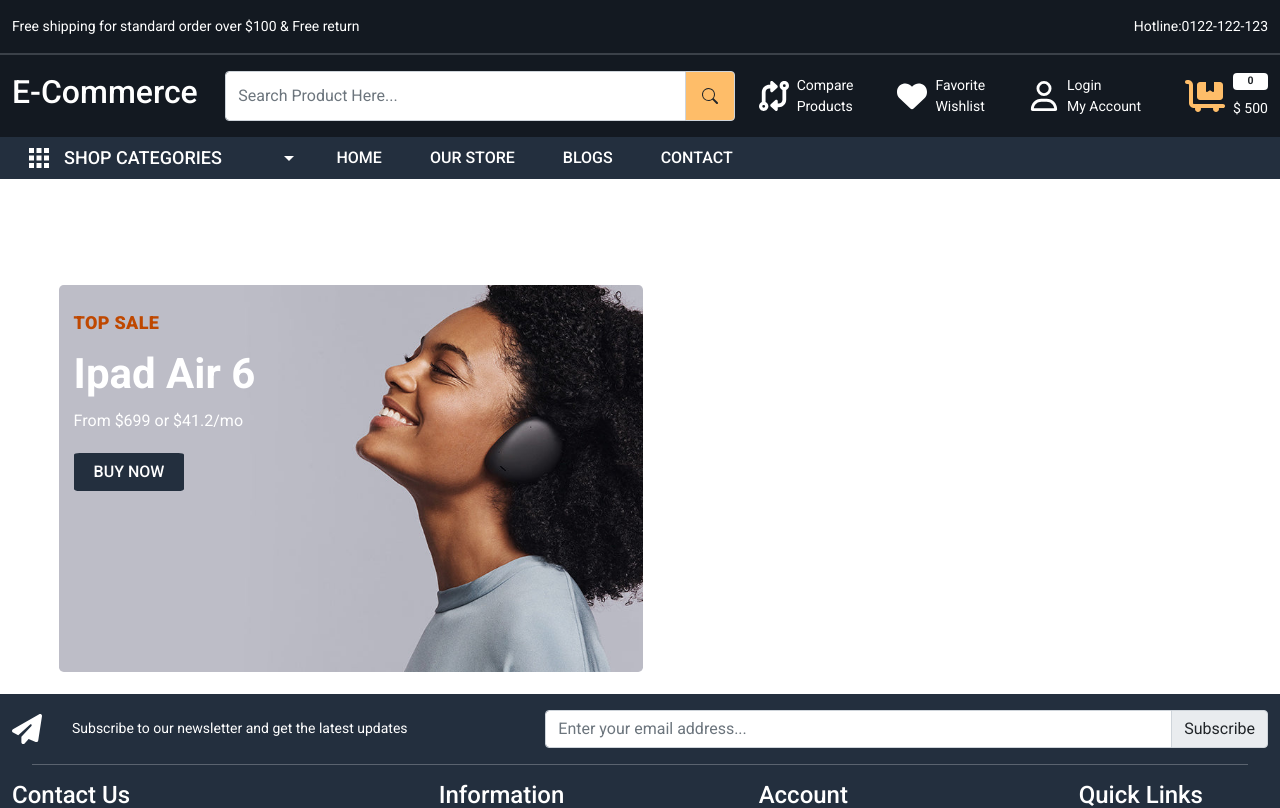
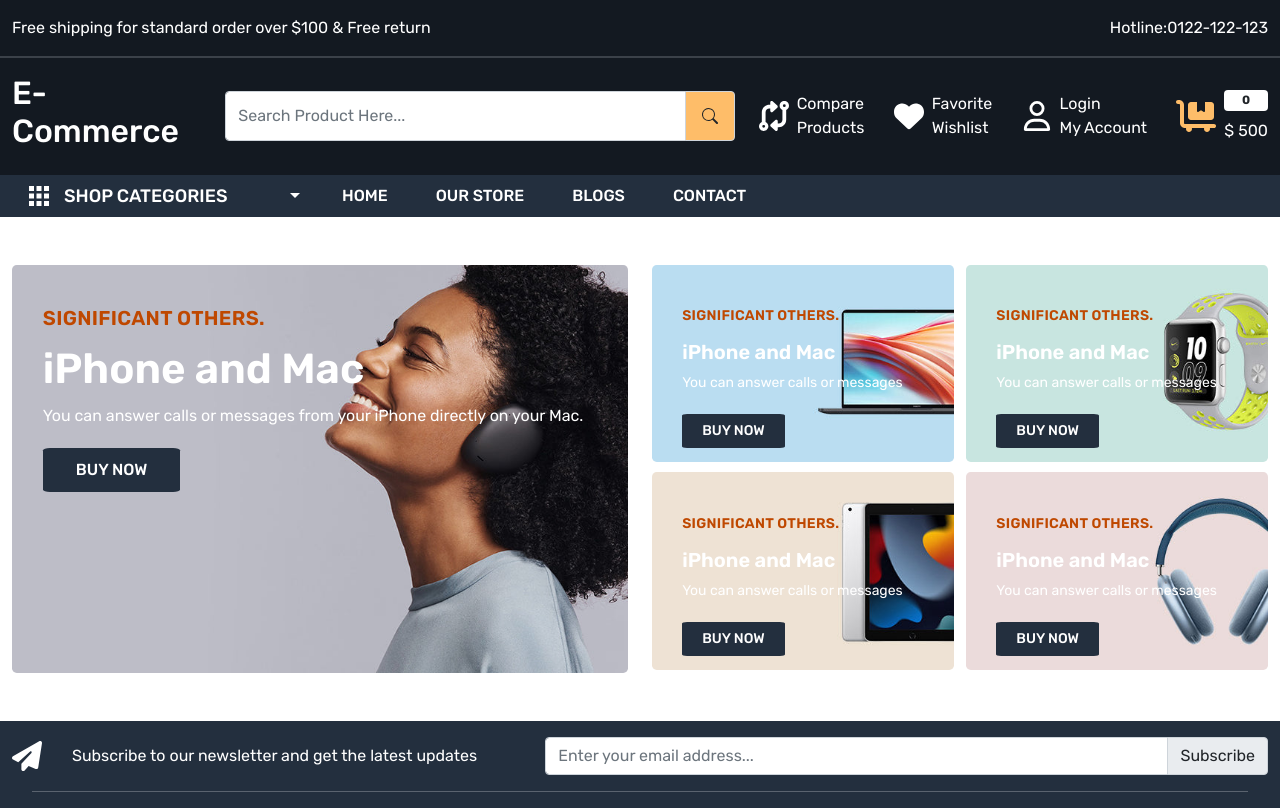
Before and after one commit to devanhdq/e-commerce-mern, a React (Vite) app in the folder frontend/: page / in a window 1280 px wide. Shown: the top 808 px of the page. Built offline with nearby package versions, Linux system fonts and the light colour scheme.

Commit message:
Update font family in index.css to use "Rubik" instead of "Roboto"

```diff
--- a/frontend/index.html
+++ b/frontend/index.html
@@ -11,10 +11,11 @@
       integrity="sha384-EVSTQN3/azprG1Anm3QDgpJLIm9Nao0Yz1ztcQTwFspd3yD65VohhpuuCOmLASjC"
       crossorigin="anonymous"
     />
+
     <link rel="preconnect" href="https://fonts.googleapis.com" />
     <link rel="preconnect" href="https://fonts.gstatic.com" crossorigin />
     <link
-      href="https://fonts.googleapis.com/css2?family=Roboto:ital,wght@0,100;0,300;0,400;0,500;0,700;0,900;1,100;1,300;1,400;1,500;1,700;1,900&family=Rubik:ital,wght@0,300..900;1,300..900&display=swap"
+      href="https://fonts.googleapis.com/css2?family=Rubik:ital,wght@0,300..900;1,300..900&display=swap"
       rel="stylesheet"
     />
   </head>
--- a/frontend/src/index.css
+++ b/frontend/src/index.css
@@ -13,8 +13,7 @@
   --color-red-orange: #bf4800;
 }
 body {
-  font-family: "Roboto", sans-serif;
-  font-size: 14px;
+  font-family: "Rubik", sans-serif;
 }
 a {
   text-decoration: none;
@@ -36,11 +35,28 @@
 .gap-30 {
   gap: 30px;
 }
-.button{
+.button {
   background-color: var(--color-dark-slate-blue);
   color: white;
   font-size: 16px;
   line-height: 18px;
+  font-weight: 500;
+  text-transform: uppercase;
+  letter-spacing: 0.3;
+  padding: 13px 33px;
+  border: none;
+  cursor: pointer;
+  border-radius: 5%;
+}
+.button:hover {
+  background-color: var(--color-light-orange);
+  color: white;
+}
+.small-button {
+  background-color: var(--color-dark-slate-blue);
+  color: white;
+  font-size: 14px;
+  line-height: 14px;
   font-weight: 500;
   text-transform: uppercase;
   letter-spacing: 0.3;
@@ -49,11 +65,10 @@
   cursor: pointer;
   border-radius: 5%;
 }
-.button:hover {
+.small-button:hover {
   background-color: var(--color-light-orange);
   color: white;
 }
-
 /* Start styling Header */
 .header-top-strip {
   background-color: var(--color-eerie-black);
@@ -131,9 +146,9 @@
   left: 5%;
 }
 .main-banner-content h4 {
-  font-size: 18px;
+  font-size: 20px;
   line-height: 24px;
-  font-weight: 800;
+  font-weight: 600;
   color: var(--color-red-orange);
   margin: 0 0 12px;
   letter-spacing: 0.3px;
@@ -153,6 +168,41 @@
   color: white;
   margin: 0 0 20px;
 }
+
+.small-banner-content {
+  top: 20%;
+  left: 10%;
+}
+.small-banner-content h4 {
+  font-size: 14px;
+  line-height: 24px;
+  font-weight: 600;
+  color: var(--color-red-orange);
+  margin: 0 0 12px;
+  letter-spacing: 0.3px;
+  text-transform: uppercase;
+}
+.small-banner-content h5 {
+  font-size: 20px;
+  line-height: 24px;
+  font-weight: 600;
+  color: white;
+  text-transform: none;
+}
+.small-banner-content p {
+  font-size: 14px;
+  line-height: 22px;
+  font-weight: 400;
+  color: white;
+  margin: 0 0 20px;
+}
+.small-banner {
+  width: 49%;
+}
+/*
+
+
+
 .small-banner-content {
   top: 25%;
   left: 10%;
@@ -179,7 +229,7 @@
   font-weight: 400;
   color: white;
   margin: 0 0 20px;
-}
+} */
 /* End banner */
 
 /* End Home page */
--- a/frontend/src/pages/Home.jsx
+++ b/frontend/src/pages/Home.jsx
@@ -2,6 +2,10 @@
 import { Link } from "react-router-dom";
 //
 import main_banner from "../assets/images/main-banner.jpg";
+import small_banner_1 from "../assets/images/catbanner-01.jpg";
+import small_banner_2 from "../assets/images/catbanner-02.jpg";
+import small_banner_3 from "../assets/images/catbanner-03.jpg";
+import small_banner_4 from "../assets/images/catbanner-04.jpg";
 
 const Home = () => {
   return (
@@ -10,44 +14,95 @@
         <div className="container-xxl">
           <div className="row">
             <div className="col-6">
-              <div className="main-banner-content position-relative p-3">
+              <div className="main-banner position-relative">
                 <img
                   src={main_banner}
-                  alt="banner"
+                  alt="Main banner"
                   className="img-fluid rounded-3"
                 />
                 <div className="main-banner-content position-absolute">
-                  <h4>Top Sale</h4>
-                  <h5>Ipad Air 6</h5>
-                  <p>From $699 or $41.2/mo</p>
+                  <h4>Significant others.</h4>
+                  <h5>iPhone and Mac</h5>
+                  <p>
+                    You can answer calls or messages from your iPhone directly
+                    on your Mac.
+                  </p>
                   <Link className="button">Buy Now</Link>
                 </div>
               </div>
             </div>
             <div className="col-6">
+              <div className="d-flex flex-wrap gap-10 justify-content-between align-items-center">
+                <div className="small-banner position-relative">
+                  <img
+                    src={small_banner_1}
+                    alt="Main banner"
+                    className="img-fluid rounded-3"
+                  />
+                  <div className="small-banner-content position-absolute">
+                    <h4>Significant others.</h4>
+                    <h5>iPhone and Mac</h5>
+                    <p>
+                      You can answer calls or messages
+                    </p>
+                    <Link className="small-button">Buy Now</Link>
+                  </div>
+                </div>
 
+                <div className="small-banner position-relative">
+                  <img
+                    src={small_banner_2}
+                    alt="Main banner"
+                    className="img-fluid rounded-3"
+                  />
+                  <div className="small-banner-content position-absolute">
+                    <h4>Significant others.</h4>
+                    <h5>iPhone and Mac</h5>
+                    <p>
+                      You can answer calls or messages
+                    </p>
+                    <Link className="small-button">Buy Now</Link>
+                  </div>
+                </div>
+
+                <div className="small-banner position-relative">
+                  <img
+                    src={small_banner_3}
+                    alt="Main banner"
+                    className="img-fluid rounded-3"
+                  />
+                  <div className="small-banner-content position-absolute">
+                    <h4>Significant others.</h4>
+                    <h5>iPhone and Mac</h5>
+                    <p>
+                      You can answer calls or messages
+                    </p>
+                    <Link className="small-button">Buy Now</Link>
+                  </div>
+                </div>
+                <div className="small-banner position-relative">
+                  <img
+                    src={small_banner_4}
+                    alt="Main banner"
+                    className="img-fluid rounded-3"
+                  />
+                  <div className="small-banner-content position-absolute">
+                    <h4>Significant others.</h4>
+                    <h5>iPhone and Mac</h5>
+                    <p>
+                      You can answer calls or messages
+                    </p>
+                    <Link className="small-button">Buy Now</Link>
+                  </div>
+                </div>
+              </div>
             </div>
           </div>
         </div>
       </section>
+
     </>
   );
 };
 
 export default Home;
-
-{/* <div className="d-flex flex-wrap justify-content-between align-items-center">
-<div className="small-banner-content position-relative p-3">
-  <img
-    src={main_banner}
-    alt="banner"
-    className="img-fluid rounded-3"
-  />
-  <div className="small-banner-content position-absolute">
-    <h4>Top Sale</h4>
-    <h5>Ipad Air 6</h5>
-    <p>From $699 or $41.2/mo</p>
-    <Link className="button">Buy Now</Link>
-  </div>
-</div>
-</div> */}
```
